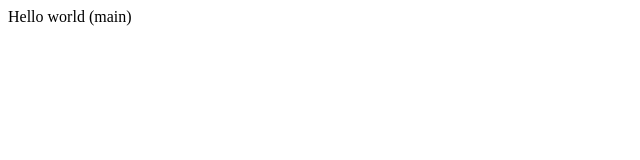
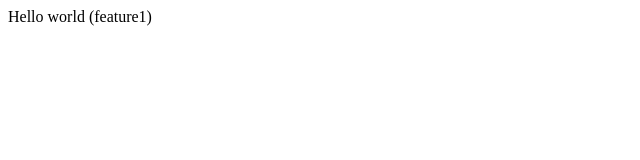
Before and after one commit to Aman100745/labexam, a plain HTML site: page index.html in a window 1280 px wide. Shown: the full height of the page, 0-640 px from the left. Drawn offline with Linux system fonts and the light colour scheme.

Commit message:
Added feature in feature1 branch

```diff
--- a/index.html
+++ b/index.html
@@ -1 +1 @@
-<p> Hello world (main) </p>
+<p> Hello world (feature1) </p>
```
